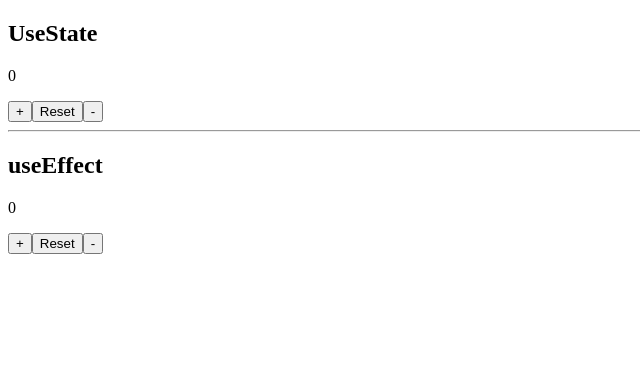
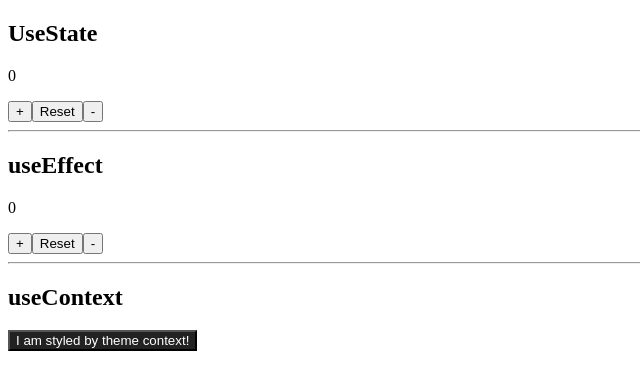
Before and after one commit to abiaqiou/react-demo, a React (Create React App) app: page / in a window 1280 px wide. Shown: the top 390 px of the page, without its empty margins (0-640 px from the left). Built offline with nearby package versions, Linux system fonts and the light colour scheme.

Commit message:
add useContext

```diff
--- a/src/App.js
+++ b/src/App.js
@@ -1,3 +1,4 @@
+import UseContext from './native_hooks/useContext'
 import UseEffect from './native_hooks/useEffect'
 import UseState from './native_hooks/useState'
 
@@ -7,6 +8,8 @@ function App() {
       <UseState />
       <hr />
       <UseEffect />
+      <hr />
+      <UseContext />
     </div>
   )
 }
--- /dev/null
+++ b/src/native_hooks/useContext.js
@@ -0,0 +1,44 @@
+import React, { useContext } from 'react'
+
+const themes = {
+  light: {
+    foreground: '#000000',
+    background: '#eeeeee',
+  },
+  dark: {
+    foreground: '#ffffff',
+    background: '#222222',
+  },
+}
+
+const ThemeContext = React.createContext(themes.light)
+
+const ThemedButton = () => {
+  const theme = useContext(ThemeContext)
+  return (
+    <button
+      style={{ backgroundColor: theme.background, color: theme.foreground }}
+    >
+      I am styled by theme context!
+    </button>
+  )
+}
+
+const Toolbar = () => {
+  return (
+    <div>
+      <h2>useContext</h2>
+      <ThemedButton />
+    </div>
+  )
+}
+
+const UseContext = () => {
+  return (
+    <ThemeContext.Provider value={themes.dark}>
+      <Toolbar />
+    </ThemeContext.Provider>
+  )
+}
+
+export default UseContext
```
